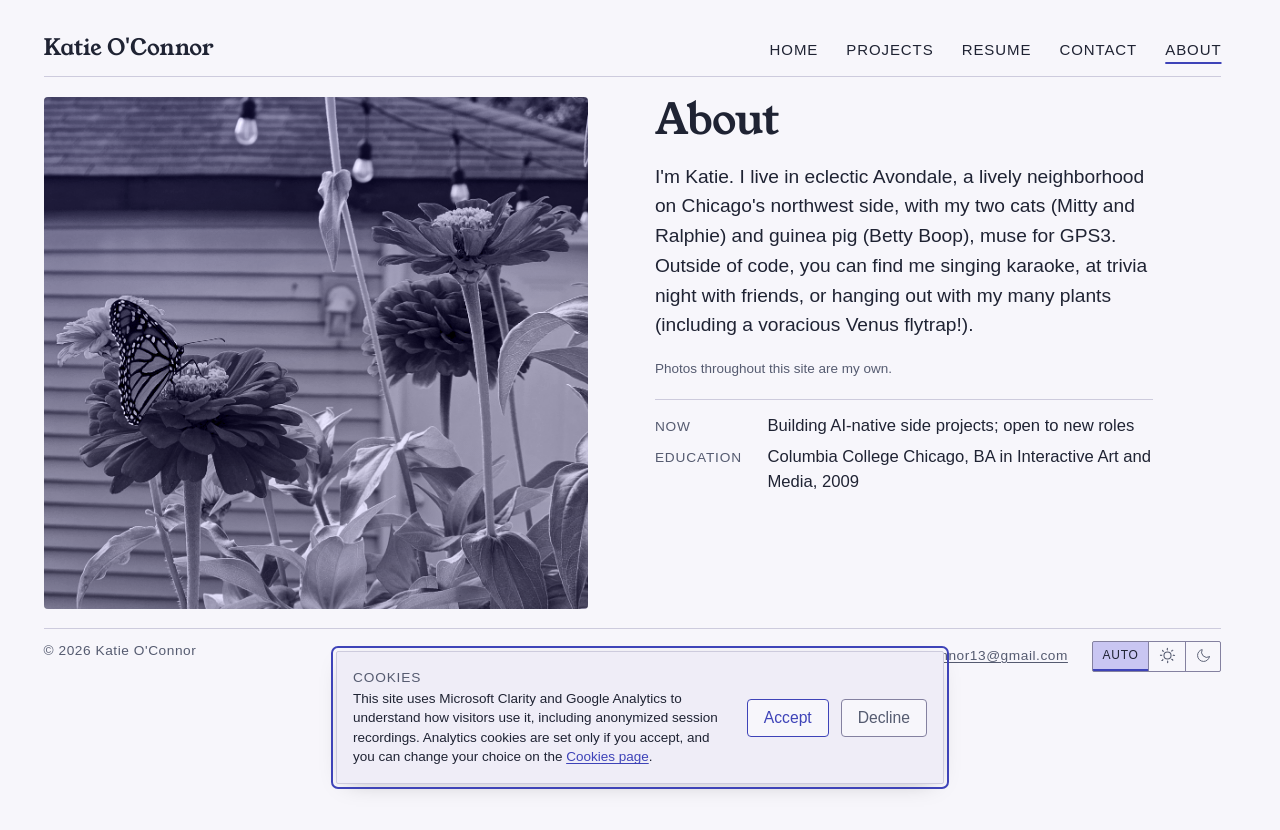
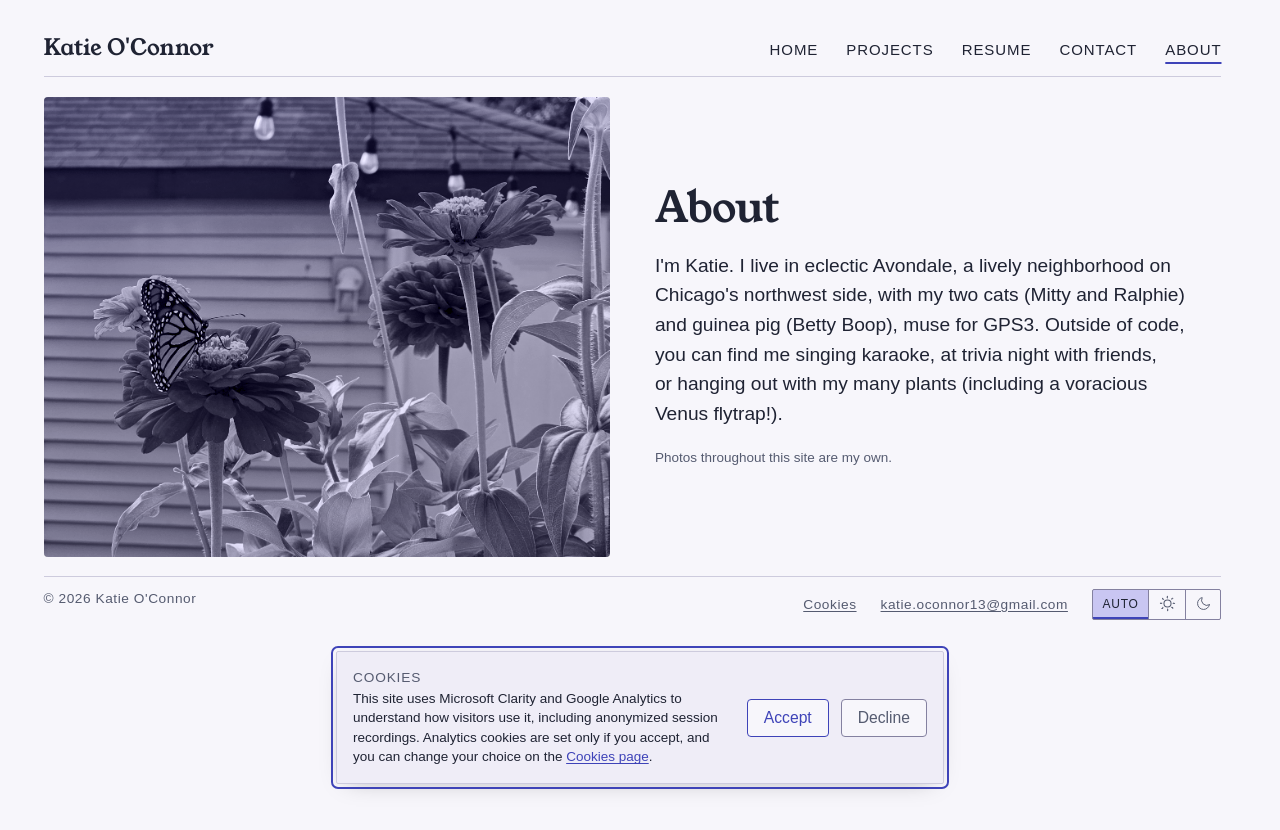
Before and after one commit to ktocdev/portfolio, a Next.js app: page /about in a window 1280 px wide. Shown: the top 830 px of the page. After the commit the page ends 800 px from the top, so only its background shows below. Built offline with nearby package versions, Linux system fonts and the light colour scheme; a web font is replaced by a local one.

Commit message:
PORT-16 - adjusting home page layout

```diff
--- a/src/app/about/page.module.css
+++ b/src/app/about/page.module.css
@@ -1,18 +1,18 @@
 .about {
   display: grid;
-  grid-template-columns: repeat(auto-fit, minmax(min(100%, 22rem), 1fr));
+  grid-template-columns: repeat(auto-fit, minmax(min(100%, 27rem), 1fr));
   gap: var(--space-column-gap);
   min-height: 0;
-  /* start, not stretch — the portrait keeps its own ratio rather than
-     stretching to match the text column. */
-  align-items: start;
 }
 
+/* The grid row still stretches the figure to full height; the text centres
+   against it rather than hanging from the top. */
 .right {
   display: flex;
   flex-direction: column;
+  justify-content: center;
   gap: var(--space-stack);
-  max-width: 56ch;
+  min-width: 0;
 }
 
 .heading {
@@ -21,33 +21,18 @@
   font-size: var(--type-h1);
   line-height: 1.08;
   letter-spacing: var(--tracking-h1);
+  text-wrap: balance;
 }
 
 .body {
+  max-width: 52ch;
   font-size: var(--type-body-lg);
   line-height: 1.55;
   text-wrap: pretty;
 }
 
 .caption {
+  max-width: 52ch;
   font-size: var(--type-caption);
   color: var(--muted);
 }
-
-.facts {
-  display: grid;
-  grid-template-columns: max-content 1fr;
-  gap: 0.4rem clamp(1rem, 2vw, 2rem);
-  border-top: 1px solid var(--border);
-  padding-top: 0.9rem;
-  font-size: var(--type-body-sm);
-}
-
-.factLabel {
-  font-family: var(--font-mono);
-  font-size: var(--type-mono-sm);
-  letter-spacing: var(--tracking-mono-caps);
-  text-transform: uppercase;
-  color: var(--muted);
-  padding-top: 0.2em;
-}
--- a/src/app/about/page.tsx
+++ b/src/app/about/page.tsx
@@ -1,5 +1,4 @@
 import type { Metadata } from 'next';
-import { Fragment } from 'react';
 
 import Figure from '@/components/Figure';
 import { COPY, IMAGES } from '@/content/site';
@@ -14,21 +13,14 @@ export const metadata: Metadata = {
 export default function AboutPage() {
   return (
     <section className={styles.about}>
+      {/* Image first in source order, so it stacks above the text once the
+          columns collapse — same as Home. */}
       <Figure src={IMAGES.zinnias.src} alt={IMAGES.zinnias.alt} variant="about" priority />
 
       <div className={styles.right}>
         <h1 className={styles.heading}>About</h1>
         <p className={styles.body}>{COPY.about.body}</p>
         <p className={styles.caption}>{COPY.about.caption}</p>
-
-        <dl className={styles.facts}>
-          {COPY.about.facts.map((fact) => (
-            <Fragment key={fact.label}>
-              <dt className={styles.factLabel}>{fact.label}</dt>
-              <dd>{fact.value}</dd>
-            </Fragment>
-          ))}
-        </dl>
       </div>
     </section>
   );
--- a/src/app/page.module.css
+++ b/src/app/page.module.css
@@ -1,16 +1,24 @@
 /* Columns collapse to one at narrow widths with no media query — the
-   minmax(min(100%, N), 1fr) technique is used on every page. Image first in
-   source order, so it stacks above the text at the single-column breakpoint. */
+   minmax(min(100%, N), 1fr) technique is used on every page. Text first in
+   source order, so it stacks above the headshot at the single-column
+   breakpoint. */
 .home {
   display: grid;
   grid-template-columns: repeat(auto-fit, minmax(min(100%, 22rem), 1fr));
-  gap: clamp(2.5rem, 6vw, 8rem);
+  /* 3.5vw to a 5rem ceiling, matching --space-column-gap, so the halves stay
+     a pair as the page widens. The 2.5rem floor is the vertical gap once the
+     hero stacks, so it stays where it was. */
+  gap: clamp(2.5rem, 3.5vw, 5rem);
   align-items: center;
   padding: clamp(1.5rem, 5vh, 4.5rem) 0;
   min-height: 0;
+  /* Past ~1400px the two columns drift too far apart to read as one hero, so
+     the pair stops widening and centres in the page instead. */
+  max-width: 87.5rem;
+  margin-inline: auto;
 }
 
-.right {
+.left {
   display: flex;
   flex-direction: column;
   gap: clamp(1.75rem, 4.5vh, 3.25rem);
@@ -41,3 +49,21 @@
   align-self: flex-start;
   margin-top: 0.5rem;
 }
+
+/* Stacked layout. 49.875rem is where .home runs out of room for two 22rem
+   tracks plus the column gap: with --space-page-x at 3.4vw and the gap still on
+   its 2.5rem floor, the two tracks stop fitting just under 49.9rem. Recompute
+   this and the band in Figure.module.css if either the padding or the gap
+   changes. Below it the copy centres over the photo, which is back to its
+   natural width in the single column. */
+@media (max-width: 49.875rem) {
+  .left {
+    align-items: center;
+    margin-inline: auto;
+    text-align: center;
+  }
+
+  .cta {
+    align-self: center;
+  }
+}
--- a/src/app/page.tsx
+++ b/src/app/page.tsx
@@ -6,9 +6,7 @@ import styles from './page.module.css';
 export default function HomePage() {
   return (
     <section className={styles.home}>
-      <Figure src={IMAGES.headshot.src} alt={IMAGES.headshot.alt} variant="portrait" priority />
-
-      <div className={styles.right}>
+      <div className={styles.left}>
         <h1 className={styles.heading}>{COPY.home.heading}</h1>
 
         <p className={styles.lead}>{COPY.home.lead}</p>
@@ -17,6 +15,8 @@ export default function HomePage() {
           {COPY.home.cta}
         </ButtonLink>
       </div>
+
+      <Figure src={IMAGES.headshot.src} alt={IMAGES.headshot.alt} variant="portrait" priority />
     </section>
   );
 }
--- a/src/components/Figure.module.css
+++ b/src/components/Figure.module.css
@@ -67,13 +67,29 @@
   background: linear-gradient(200deg, var(--img-tint) 0%, var(--img-tint-0) 60%);
 }
 
-/* --- Home portrait -------------------------------------------------------- */
+/* --- Home headshot -------------------------------------------------------- */
 /* Documented exception: full colour, no grayscale, and only a tint at the
-   bottom edge so the crop settles into the page rather than floating. */
+   bottom edge so the crop settles into the page rather than floating.
+
+   One height at every screen size: the photo never changes scale, the frame
+   just reveals less of it as the column narrows, so nothing on the page moves
+   vertically. The 64vh guard engages only below a ~594px-tall viewport — a
+   landscape phone — where a fixed 380px hero would not fit. */
 .portrait {
-  width: min(100%, 26rem);
-  aspect-ratio: 4 / 5;
-  max-height: min(64vh, 34rem);
+  --frame-h: min(23.75rem, 64vh);
+  /* How far Katie sits from the frame's centre — (0.544 − 0.5) × 16/9 of the
+     photo's width — measured against the rendered height. */
+  --frame-nudge: calc(var(--frame-h) * 0.0782);
+
+  height: var(--frame-h);
+  /* width, not just max-width: both children are absolutely positioned, so
+     without it justify-self leaves the figure nothing to size from and it
+     collapses. At this scale the photo is 16/9 × --frame-h wide, and capping
+     the frame at 1.6 × --frame-h leaves more than 2 × --frame-nudge of it
+     hanging past the edges — the slack the offset below needs to shift into
+     without dragging the photo's own edge into frame. */
+  width: 100%;
+  max-width: calc(var(--frame-h) * 1.6);
   justify-self: center;
 }
 
@@ -81,6 +97,11 @@
   filter: none;
   mix-blend-mode: normal;
   opacity: 1;
+  /* object-position resolves to (frame − photo) × 50% + this length. Solve
+     that for "Katie on the centre line" and the frame term cancels, so a
+     single offset holds her there at every width, where a percentage would
+     drift as the frame narrows. */
+  object-position: calc(50% - var(--frame-nudge)) 50%;
 }
 
 .portrait .overlay {
@@ -90,12 +111,11 @@
 
 /* --- About figure --------------------------------------------------------- */
 /* Standard hero treatment (grayscale + blend from the base .image/.overlay
-   rules), sized to a fixed box since About's grid doesn't stretch the figure
-   to a row height the way Home's used to. */
+   rules). Like Contact's, it stretches to the grid row height and takes the
+   full column width; min-height keeps it from collapsing when the text column
+   is short or the columns have stacked. */
 .about {
-  width: min(100%, 34rem);
-  aspect-ratio: 4 / 5;
-  max-height: min(64vh, 40rem);
+  min-height: min(46vh, 22rem);
 }
 
 .about .image {
--- a/src/content/site.ts
+++ b/src/content/site.ts
@@ -108,10 +108,6 @@ export const COPY = {
   about: {
     body: "I'm Katie. I live in eclectic Avondale, a lively neighborhood on Chicago's northwest side, with my two cats (Mitty and Ralphie) and guinea pig (Betty Boop), muse for GPS3. Outside of code, you can find me singing karaoke, at trivia night with friends, or hanging out with my many plants (including a voracious Venus flytrap!).",
     caption: 'Photos throughout this site are my own.',
-    facts: [
-      { label: 'Now', value: 'Building AI-native side projects; open to new roles' },
-      { label: 'Education', value: 'Columbia College Chicago, BA in Interactive Art and Media, 2009' },
-    ],
   },
   cookies: {
     heading: 'Cookie settings',
```
